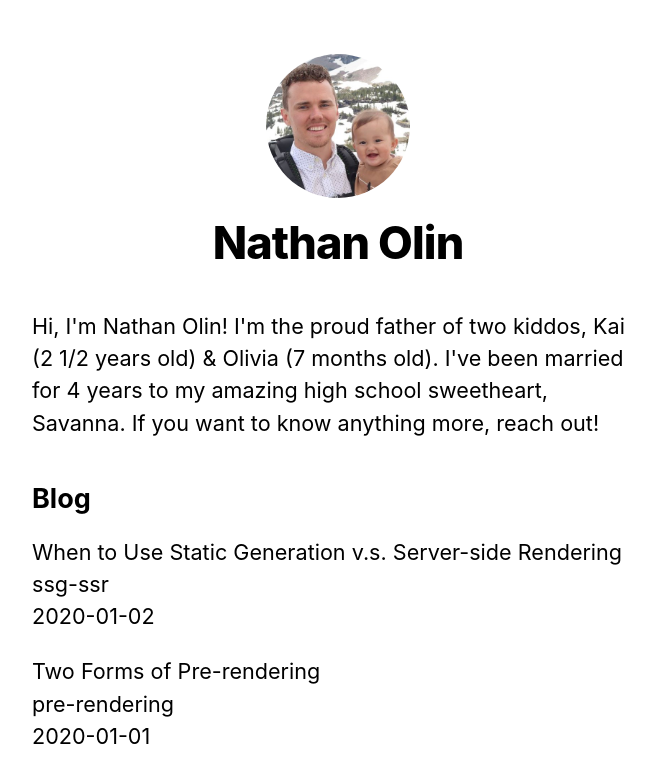
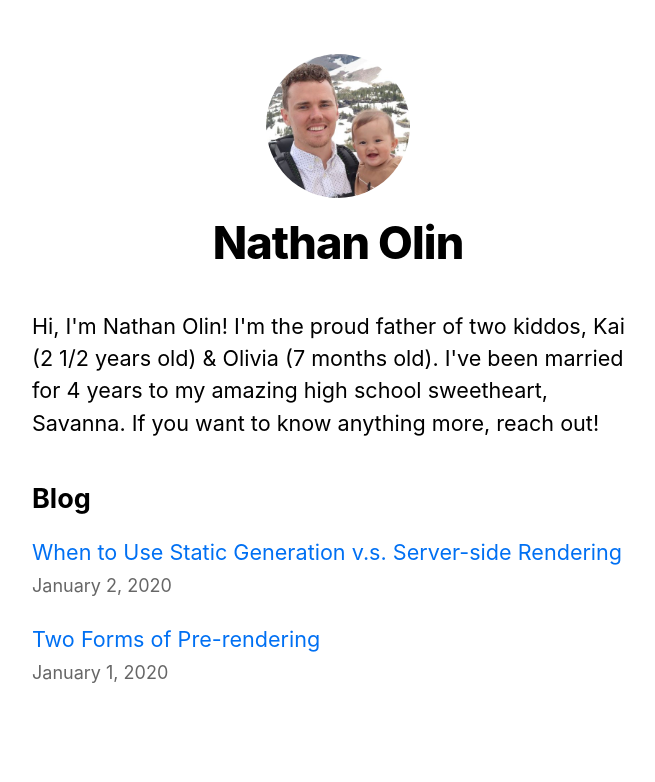
Before and after one commit to nateolin/Nathan-Olin-Portfolio, a Next.js app: page / in a window 1280 px wide. Shown: the top 782 px of the page, without its empty margins (302-957 px from the left). Built offline with nearby package versions, Linux system fonts and the light colour scheme.

Commit message:
feat: format home page & utilize date-fns for date formatting

```diff
--- /dev/null
+++ b/components/date.js
@@ -0,0 +1,6 @@
+import { parseISO, format } from "date-fns";
+
+export default function Date({ dateString }) {
+  const date = parseISO(dateString);
+  return <time dateTime={dateString}>{format(date, "LLLL d, yyyy")}</time>;
+}
--- a/pages/index.js
+++ b/pages/index.js
@@ -2,6 +2,8 @@
 import Layout, { siteTitle } from "../components/layout";
 import utilStyles from "../styles/utils.module.css";
 import { getSortedPostsData } from "../lib/posts";
+import Link from "next/link";
+import Date from "../components/date";
 
 export async function getStaticProps() {
   const allPostsData = getSortedPostsData();
@@ -31,11 +33,13 @@
         <ul className={utilStyles.list}>
           {allPostsData.map(({ id, date, title }) => (
             <li className={utilStyles.listItem} key={id}>
-              {title}
+              <Link href={`/posts/${id}`}>
+                <a>{title}</a>
+              </Link>
               <br />
-              {id}
-              <br />
-              {date}
+              <small className={utilStyles.lightText}>
+                <Date dateString={date} />
+              </small>
             </li>
           ))}
         </ul>
```
Also changed, not shown: pages/posts/[id].js (+13 -7 lines).
